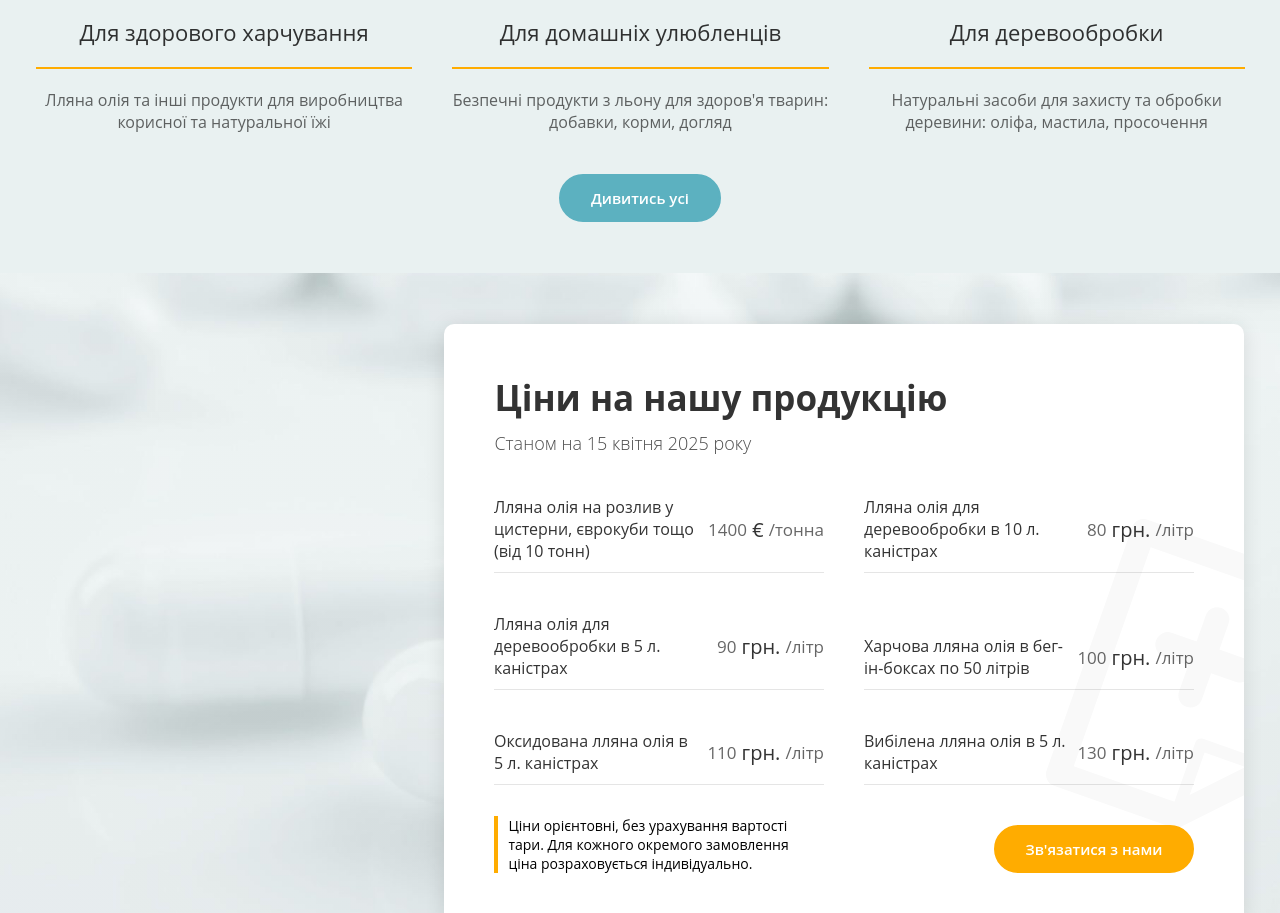
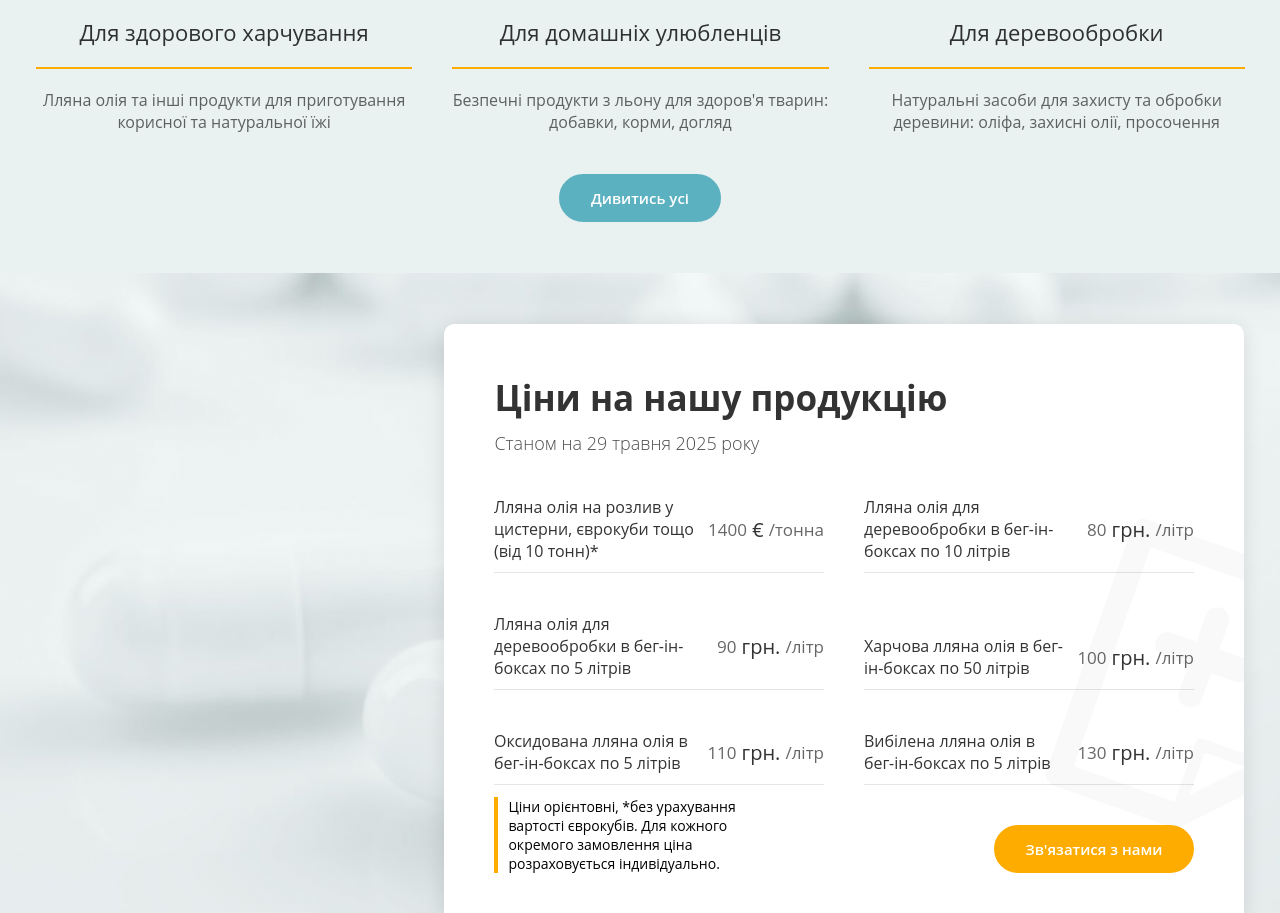
Before and after one commit to NadiaSun/linolla, a plain HTML site: page index.html in a window 1280 px wide. Shown: the part 1175-2088 px from the top of the page. Drawn offline with nearby package versions, Linux system fonts and the light colour scheme; a web font is replaced by a local one.

Commit message:
added index

```diff
--- a/index.html
+++ b/index.html
@@ -251,8 +251,7 @@
                                                     id="ih5afxou7_0">
                                                     <span class="text-block-wrap-div">
                                                         <font style="vertical-align: inherit;">
-                                                            <font style="vertical-align: inherit;">Лляна олія та інші
-                                                                продукти для виробництва корисної та натуральної їжі
+                                                            <font style="vertical-align: inherit;">Лляна олія та інші продукти для приготування корисної та натуральної їжі
                                                             </font>
                                                         </font>
                                                     </span>
@@ -328,7 +327,7 @@
                                                     <span class="text-block-wrap-div">
                                                         <font style="vertical-align: inherit;">
                                                             <font style="vertical-align: inherit;">Натуральні засоби для
-                                                                захисту та обробки деревини: оліфа, мастила, просочення
+                                                                захисту та обробки деревини: оліфа, захисні олії, просочення
                                                             </font>
                                                         </font>
                                                     </span>
@@ -432,7 +431,7 @@
                             <div class="text text--u-ipqy93rfb" id="ipqy93rfb_0">
                                 <span class="text-block-wrap-div">
                                     <font style="vertical-align: inherit;">
-                                        <font style="vertical-align: inherit;">Станом на 15 квітня 2025 року</font>
+                                        <font style="vertical-align: inherit;">Станом на 29 травня 2025 року</font>
                                     </font>
                                 </span>
                             </div>
@@ -451,7 +450,7 @@
                                                         <span class="text-block-wrap-div">
                                                             <font style="vertical-align: inherit;">
                                                                 <font style="vertical-align: inherit;">Лляна олія на
-                                                                    розлив у цистерни, єврокуби тощо</br>(від 10 тонн)
+                                                                    розлив у цистерни, єврокуби тощо</br>(від 10 тонн)*
                                                                 </font>
                                                             </font>
                                                         </span>
@@ -484,9 +483,9 @@
                                                     id="ifn7bjv89_0">
                                                     <span class="text-block-wrap-div">
                                                         <font style="vertical-align: inherit;">
-                                                            <font style="vertical-align: inherit;">Цистерні. Єврокубі
-                                                                (IBC-контейнери). Вкладиші в контейнери (bag-in-box,
-                                                                bag-in-container).</font>
+                                                            <font style="vertical-align: inherit;">Цистерні. Єврокубі*
+                                                                (IBC-контейнери*). Вкладиші в контейнери (bag-in-box,
+                                                                bag-in-container*).</font>
                                                         </font>
                                                     </span>
                                                 </div>
@@ -501,7 +500,7 @@
                                                         <span class="text-block-wrap-div">
                                                             <font style="vertical-align: inherit;">
                                                                 <font style="vertical-align: inherit;">Лляна олія
-                                                                    для деревообробки в 10 л. каністрах</font>
+                                                                    для деревообробки в бег-ін-боксах по 10 літрів</font>
                                                             </font><br>
                                                             <font style="vertical-align: inherit;">
                                                                 <font style="vertical-align: inherit;">
@@ -552,7 +551,7 @@
                                                         <span class="text-block-wrap-div">
                                                             <font style="vertical-align: inherit;">
                                                                 <font style="vertical-align: inherit;">Лляна олія
-                                                                    для деревообробки в 5 л. каністрах</font>
+                                                                    для деревообробки в бег-ін-боксах по 5 літрів</font>
                                                             </font><br>
                                                             <font style="vertical-align: inherit;">
                                                                 <font style="vertical-align: inherit;">
@@ -656,7 +655,7 @@
                                                         <span class="text-block-wrap-div">
                                                             <font style="vertical-align: inherit;">
                                                                 <font style="vertical-align: inherit;">Оксидована лляна
-                                                                    олія в 5 л. каністрах</font>
+                                                                    олія в бег-ін-боксах по 5 літрів</font>
                                                             </font><br>
                                                             <font style="vertical-align: inherit;">
                                                                 <font style="vertical-align: inherit;">
@@ -708,7 +707,7 @@
                                                         <span class="text-block-wrap-div">
                                                             <font style="vertical-align: inherit;">
                                                                 <font style="vertical-align: inherit;">Вибілена лляна
-                                                                    олія в 5 л. каністрах</font>
+                                                                    олія в бег-ін-боксах по 5 літрів</font>
                                                             </font><br>
                                                             <font style="vertical-align: inherit;">
                                                                 <font style="vertical-align: inherit;">
@@ -807,7 +806,7 @@
                         </div>
                         <div class="blocklist__blockinfo">
                             <div class="blocklist__text">
-                                Ціни орієнтовні, без урахування вартості тари. Для кожного окремого замовлення ціна
+                                Ціни орієнтовні, *без урахування вартості єврокубів. Для кожного окремого замовлення ціна
                                 розраховується індивідуально.
                             </div>
                             <a class="btn-popup link-universal link-universal--u-ijt3y3sds">
@@ -1376,7 +1375,7 @@
 
                             </li>
                             <li class="ver-menu__item ver-menu__item--u-i5cxwlqx6" id="i5cxwlqx6_2">
-                                <a href="../products.html" class="ver-menu__link ver-menu__link--u-itnixl73v" id="itnixl73v_2">
+                                <a class="ver-menu__link ver-menu__link--u-itnixl73v" id="itnixl73v_2">
                                     <span class="ver-menu__text ver-menu__text--u-i2vewvg1n" id="i2vewvg1n_2">
                                         <span class="text-block-wrap-div">
                                             <font style="vertical-align: inherit;">
```
